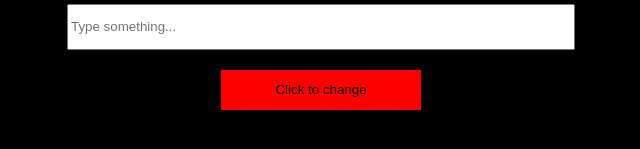
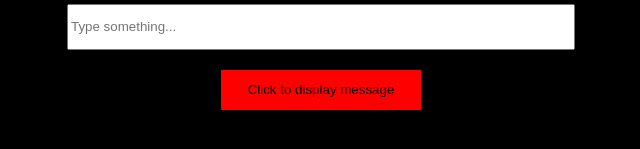
Before and after one commit to TheWebChamps/To-Do-React, a React (Create React App) app: page / in a window 1280 px wide. Shown: the part 431-580 px from the top of the page, without its empty margins (319-959 px from the left). Built offline with nearby package versions, Linux system fonts and the light colour scheme.

Commit message:
Edit message on button

```diff
--- a/src/App.jsx
+++ b/src/App.jsx
@@ -69,7 +69,7 @@ export default class App extends Component {
               }}
               onClick={this.setText}
             >
-              Click to change
+              Click to display message
             </button>
           </form>
         </center>
```
